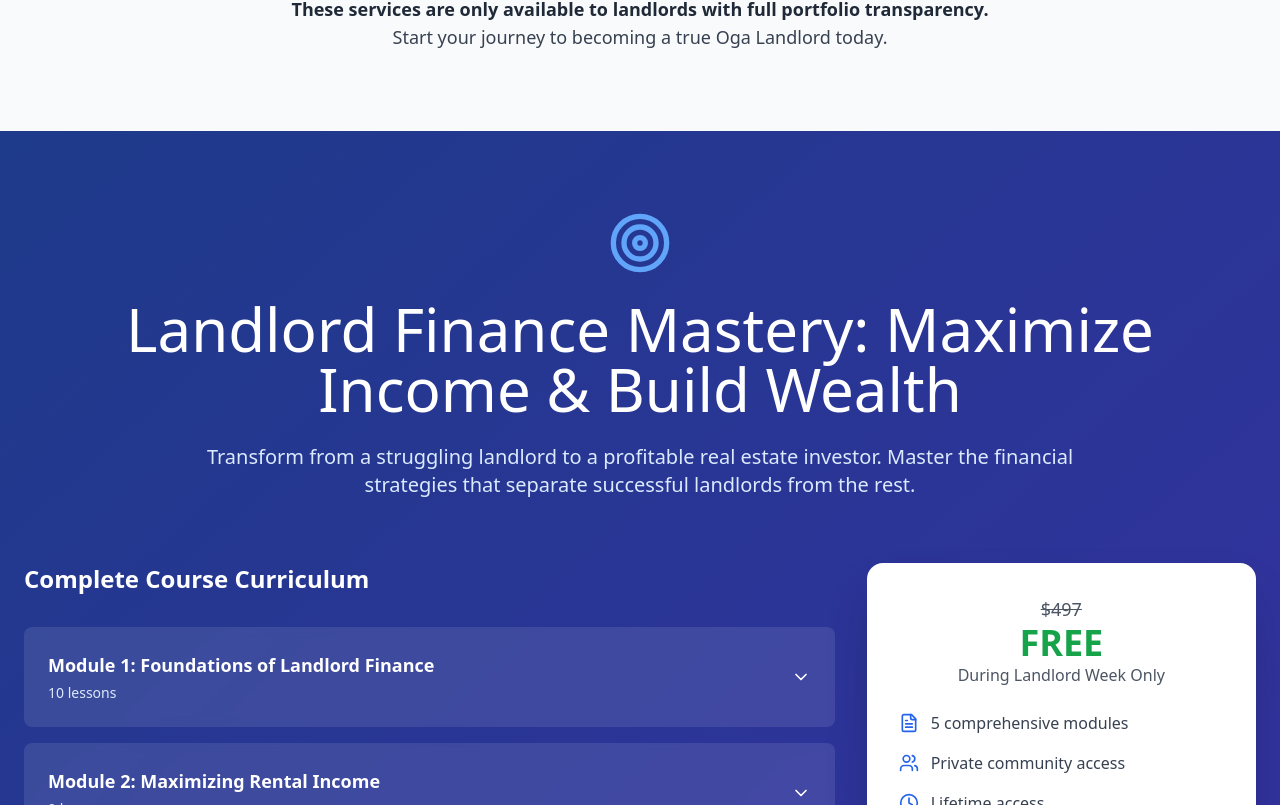
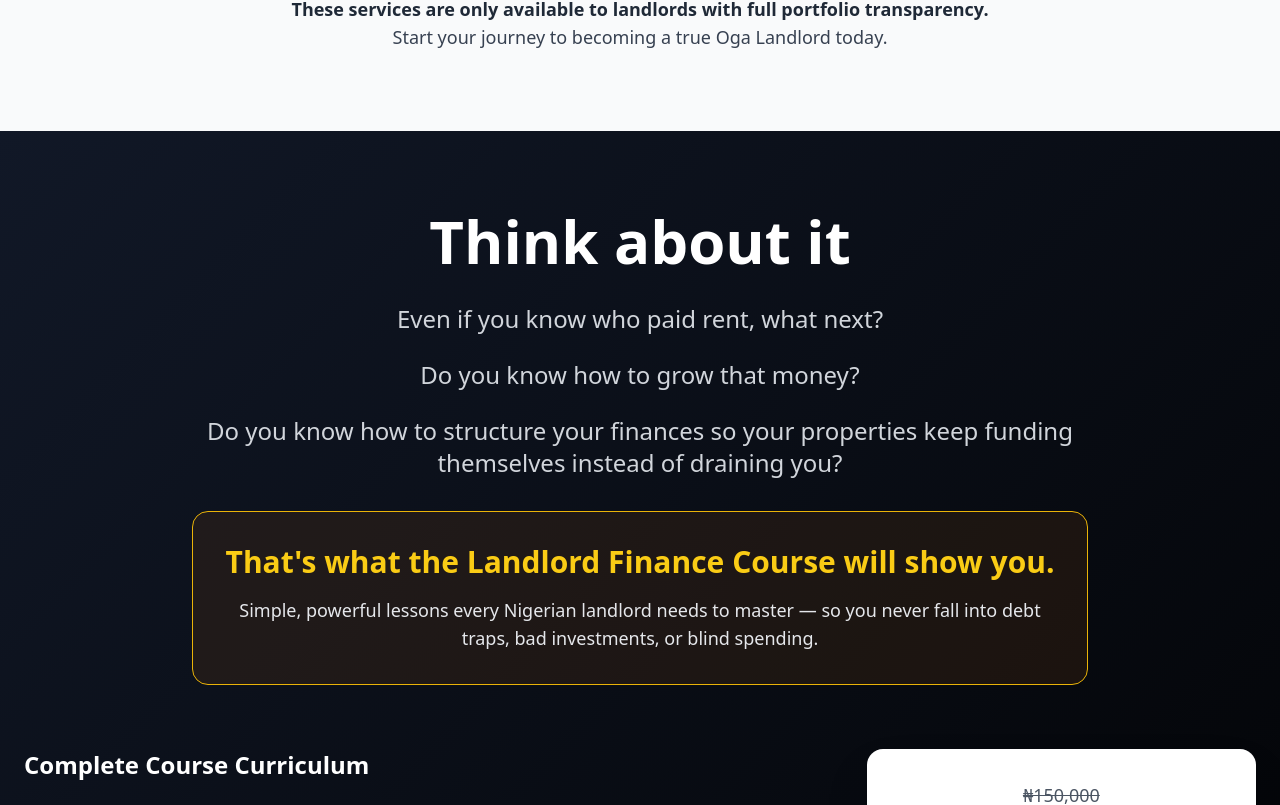
Before and after one commit to LiveableNG/ogalandlordweek, a Next.js app: page / in a window 1280 px wide. Shown: the part 5255-6060 px from the top of the page. Built offline with nearby package versions, Linux system fonts and the light colour scheme.

Commit message:
Update CourseSection and Home page with new content and styling; enhance messaging for the Landlord Finance Course and introduce Oga Landlord Week section, improving engagement and clarity for landlords.

```diff
--- a/app/components.tsx
+++ b/app/components.tsx
@@ -1260,19 +1260,36 @@ export const CourseSection = () => {
     return (
         <section
             ref={ref}
-            className={`py-20 px-6 bg-gradient-to-br from-blue-900 to-indigo-800 transition-all duration-1000 ${isVisible ? 'opacity-100' : 'opacity-0'
+            className={`py-20 px-6 bg-gradient-to-br from-gray-900 to-black transition-all duration-1000 ${isVisible ? 'opacity-100' : 'opacity-0'
                 }`}
         >
             <div className="max-w-7xl mx-auto">
+                {/* Story-driven Header */}
                 <div className="text-center mb-16">
-                    <Target className="w-16 h-16 text-blue-400 mx-auto mb-6" />
-                    <h2 className="text-4xl md:text-6xl font-light text-white mb-6">
-                        Landlord Finance Mastery: Maximize Income & Build Wealth
+                    <h2 className="text-4xl md:text-6xl font-bold text-white mb-8">
+                        Think about it
                     </h2>
-                    <p className="text-xl text-blue-100 max-w-4xl mx-auto">
-                        Transform from a struggling landlord to a profitable real estate investor.
-                        Master the financial strategies that separate successful landlords from the rest.
-                    </p>
+
+                    <div className="space-y-6 text-xl md:text-2xl text-gray-300 max-w-4xl mx-auto mb-8">
+                        <p className="font-medium">
+                            Even if you know who paid rent, what next?
+                        </p>
+                        <p className="font-medium">
+                            Do you know how to grow that money?
+                        </p>
+                        <p className="font-medium">
+                            Do you know how to structure your finances so your properties keep funding themselves instead of draining you?
+                        </p>
+                    </div>
+
+                    <div className="bg-yellow-900 bg-opacity-20 border border-yellow-500 rounded-2xl p-8 max-w-4xl mx-auto">
+                        <p className="text-2xl md:text-3xl text-yellow-400 font-bold mb-4">
+                            That's what the Landlord Finance Course will show you.
+                        </p>
+                        <p className="text-lg text-gray-200">
+                            Simple, powerful lessons every Nigerian landlord needs to master — so you never fall into debt traps, bad investments, or blind spending.
+                        </p>
+                    </div>
                 </div>
 
                 <div className="grid lg:grid-cols-3 gap-8">
@@ -1290,7 +1307,7 @@ export const CourseSection = () => {
                                             <h4 className="text-lg font-semibold text-white mb-1">
                                                 Module {module.id}: {module.title}
                                             </h4>
-                                            <p className="text-blue-100 text-sm">
+                                            <p className="text-gray-300 text-sm">
                                                 {module.lessons.length} lessons
                                             </p>
                                         </div>
@@ -1307,7 +1324,7 @@ export const CourseSection = () => {
                                                 {module.lessons.map((lesson, index) => (
                                                     <div key={index} className="flex items-start space-x-3">
                                                         <CheckCircle className="w-4 h-4 text-green-400 mt-1 flex-shrink-0" />
-                                                        <p className="text-blue-100 text-sm">{lesson}</p>
+                                                        <p className="text-gray-200 text-sm">{lesson}</p>
                                                     </div>
                                                 ))}
                                             </div>
@@ -1322,7 +1339,7 @@ export const CourseSection = () => {
                     <div className="lg:col-span-1">
                         <div className="bg-white p-8 rounded-2xl shadow-2xl sticky top-8">
                             <div className="text-center mb-6">
-                                <p className="text-gray-600 line-through text-lg">$497</p>
+                                <p className="text-gray-600 line-through text-lg">₦150,000</p>
                                 <p className="text-4xl font-bold text-green-600">FREE</p>
                                 <p className="text-gray-600">During Landlord Week Only</p>
                             </div>
```
Also changed, not shown: app/page.tsx (+122 -4 lines).
